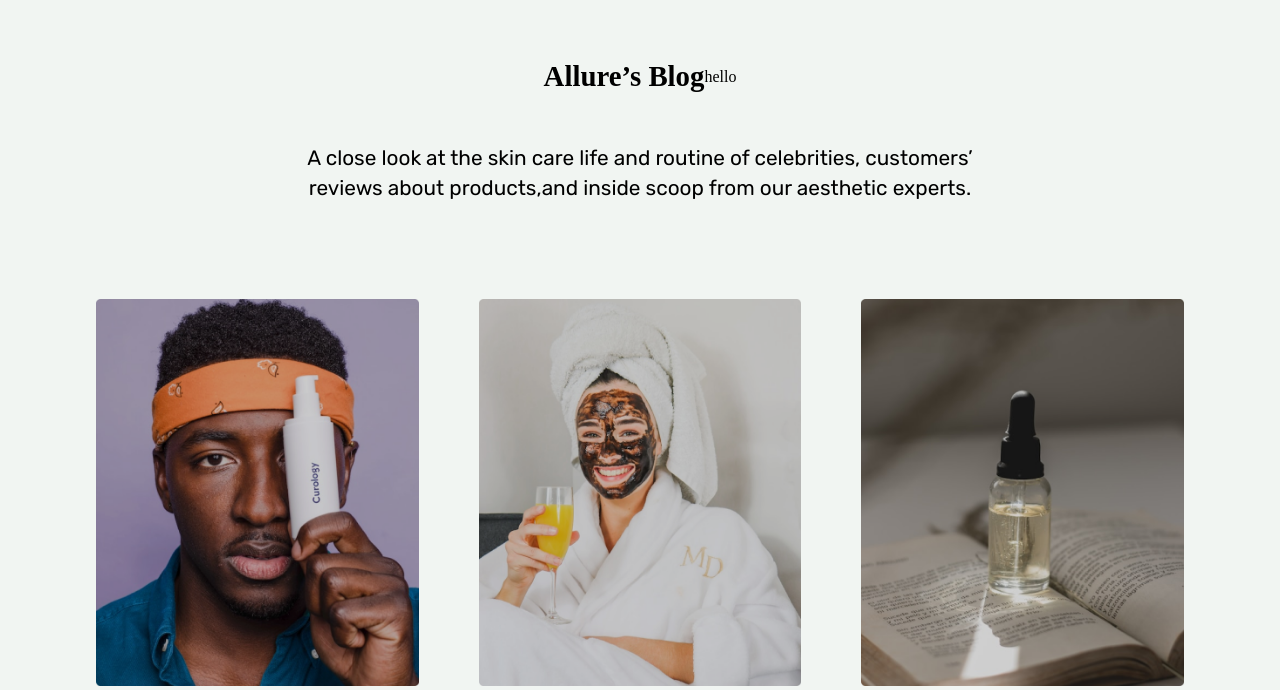
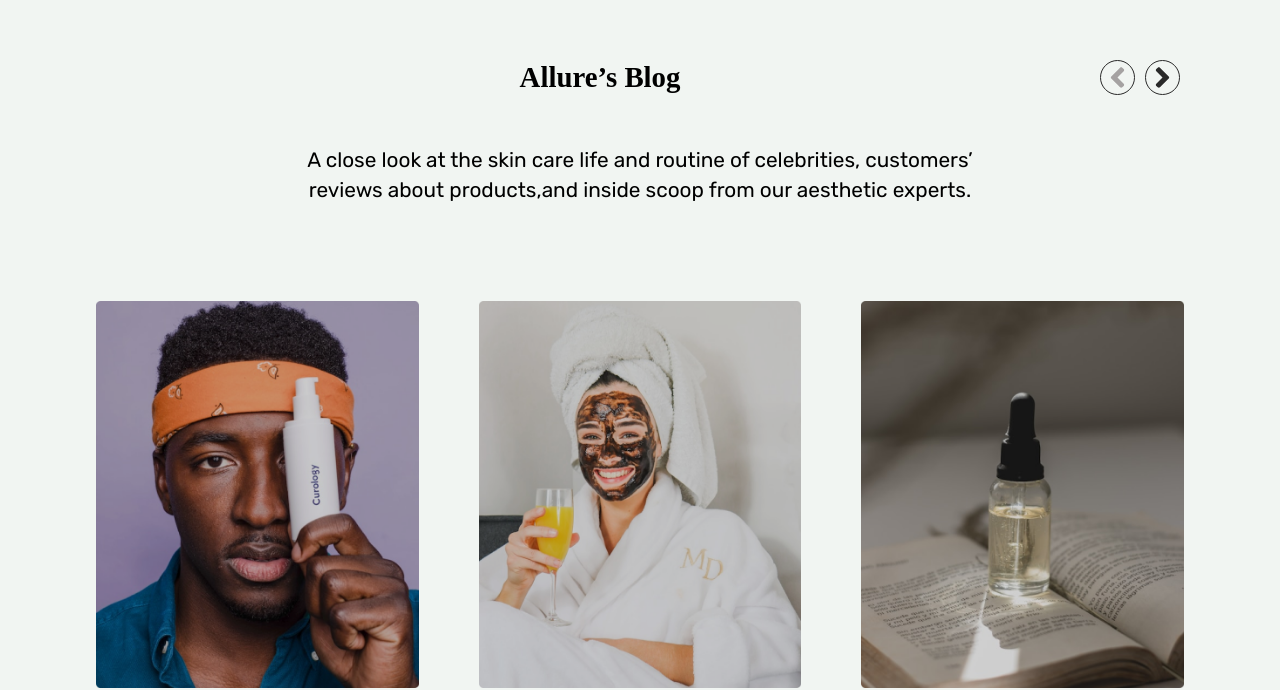
Before and after one commit to Kel-VinTech/Allure-ecommerce, a React (Vite) app: page / in a window 1280 px wide. Shown: the part 2396-3086 px from the top of the page. Built offline with nearby package versions, Linux system fonts and the light colour scheme.

Commit message:
made button centered

```diff
--- a/src/components/BlogContent/index.jsx
+++ b/src/components/BlogContent/index.jsx
@@ -18,9 +18,12 @@ const BlogContent = (props) => {
                 <div className="heading">
                     <h1 className="heading_text">Allure’s Blog</h1>
                     <div className="Heading_icons">
-                        {/* <FaAngleLeft className="direction_icons left"/>
-                        <FaAngleRight className="direction_icons right"/> */}
-                        <p>hello</p>
+                        <div className="directions-icon">
+                          <FaAngleLeft className="direction_icons left"/>
+                          <FaAngleRight className="direction_icons right"/>
+
+                        </div>
+
                     </div>
                 </div>
                 <p className="text">A close look at the skin care life and routine of celebrities, customers’ <br />  reviews about products,and inside scoop from our aesthetic experts.
--- a/src/scss/Blog.scss
+++ b/src/scss/Blog.scss
@@ -10,6 +10,7 @@
         align-items: center;
         flex-direction: column;
         width:100%;
+        text-align: center;
 
         .Heading{
             display: flex;
@@ -17,7 +18,7 @@
             align-items: center;
             flex-direction: column;
 
-            h1{
+            .heading_text{
                 font-size: 10px;
                 font-family: 'Cardo';
                 font-style: normal;
@@ -26,25 +27,21 @@
             }
 
             .Heading_icons{
-                display: flex;
-                justify-content: flex-end;
-                align-self: flex-end;
-                font-size: 23px;
-                gap: 15px;
-                margin-bottom:20px;
+                float: right;
+
             }
 
 
         }
         .text{
             width: 100%;
-            font-size: 1rem;
+            font-size: 1.1rem;
             padding-top: 50px;
             font-family: 'Rubik';
             font-style: normal;
             font-weight: 400;
             line-height: 30px;
-            text-align: center;
+            // text-align: center;
         }
 
     }
@@ -83,7 +80,8 @@ main{
 
             }
             .swiper-pagination{
-                        padding-bottom: 20px;
+                padding-bottom: 20px;
+                --swiper-theme-color: #2f4333;
             }
 
         }
@@ -133,7 +131,7 @@ and (max-width:1600px){
     .heading{
         display: flex;
         justify-content: center;
-        justify-content: space-evenly;
+        justify-content: space-between;
         align-items: center;
 
 
@@ -141,14 +139,27 @@ and (max-width:1600px){
             text-align: center;
             font-size: 1.8rem;
          }
-        .Heading_icons{
+         .Heading_icons{
+            position: relative;
             display: flex;
-            justify-content: space-between;
+            justify-content: center;
+            left: 420px;
+            top: 0;
+            bottom: 0;
 
         }
-
+        .directions-icon{
+            display: flex;
+            justify-content: center;
+            align-items: center;
+            gap: 10px;
+        }
+        .direction_icons{
+            font-size: 35px;
+        }
 
     }
+
 
 
     .container_card{
```
